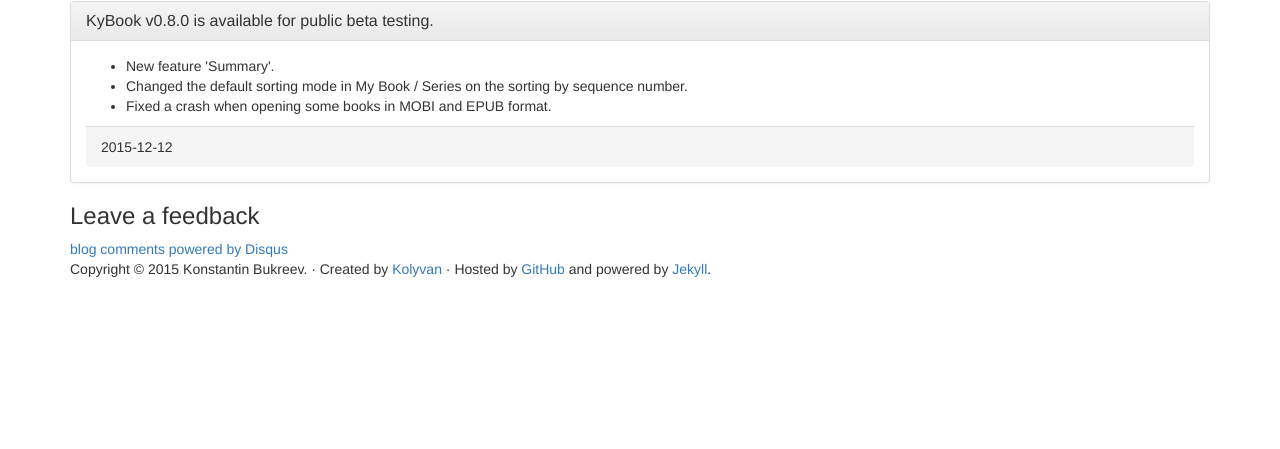
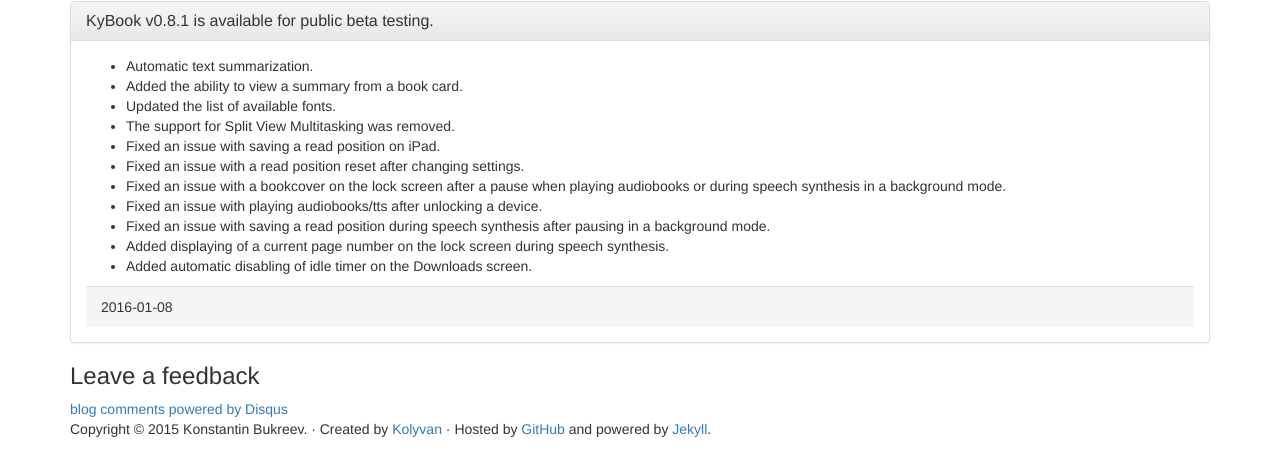
Before and after one commit to kolyvan/kybook-reader.com, a Jekyll site: the page built from beta.html, in a window 1280 px wide and 900 px high, scrolled down 783 px, cut to the strip 451-900 px from the top of the window. Built offline with Jekyll 4.4.1, drawn with Linux system fonts in a browser that asks for light colours; nearby versions of some CDN libraries; comment, search, counter and statistics services are not loaded; before the commit the page ends 1523 px from its top, so only the background shows below that.

Commit message:
beta v081

```diff
--- a/beta.html
+++ b/beta.html
@@ -21,15 +21,23 @@
 
 <div class="panel panel-default">
     <div class="panel-heading">
-    <h4 class="panel-title">KyBook v0.8.0 is available for public beta testing.</h4>
+    <h4 class="panel-title">KyBook v0.8.1 is available for public beta testing.</h4>
     </div>
     <div class="panel-body">
     <ul>
-    <li>New feature 'Summary'.</li>
-    <li>Changed the default sorting mode in My Book / Series on the sorting by sequence number.</li>
-    <li>Fixed a crash when opening some books in MOBI and EPUB format.</li>
+    <li>Automatic text summarization.</li>
+    <li>Added the ability to view a summary from a book card.</li>
+    <li>Updated the list of available fonts.</li>
+    <li>The support for Split View Multitasking was removed.</li>
+    <li>Fixed an issue with saving a read position on iPad.</li>
+    <li>Fixed an issue with a read position reset after changing settings.</li>
+    <li>Fixed an issue with a bookcover on the lock screen after a pause when playing audiobooks or during speech synthesis in a background mode.</li>
+    <li>Fixed an issue with playing audiobooks/tts after unlocking a device.</li>
+    <li>Fixed an issue with saving a read position during speech synthesis after pausing in a background mode.</li>
+    <li>Added displaying of a current page number on the lock screen during speech synthesis.</li>
+    <li>Added automatic disabling of idle timer on the Downloads screen.</li>
     </ul>
-    <div class="panel-footer">2015-12-12</div>
+    <div class="panel-footer">2016-01-08</div>
     </div>
   </div>
 
--- a/index.html
+++ b/index.html
@@ -20,7 +20,7 @@
 </div>
 
 <div class="alert alert-info" role="alert">
-    <a href="/beta.html"><strong>v0.8.0</strong> is available for public beta-testing</a> &middot; 2015-12-20 &middot;
+    <a href="/beta.html"><strong>v0.8.1</strong> is available for public beta-testing</a> &middot; 2016-01-08 &middot;
 </div>
 
 <div class="alert alert-success" role="alert">
--- a/ru/index.html
+++ b/ru/index.html
@@ -24,7 +24,7 @@
 </div>
 
 <div class="alert alert-info" role="alert">
-    <a href="/ru/beta.html"><strong>v0.8.0</strong> готова для открытого бета теста</a> &middot; 20/12/2015 &middot;
+    <a href="/ru/beta.html"><strong>v0.8.1</strong> готова для открытого бета теста</a> &middot; 08/01/2016 &middot;
 </div>
 
 <div class="alert alert-success" role="alert">
```
Also changed, not shown: licensing.html (+34 -0 lines), news/_posts/2016-01-08-beta-v081.html (added, +24 -0 lines), news/ru/_posts/2016-01-08-beta-v081.html (added, +23 -0 lines), ru/beta.html (+13 -5 lines).
